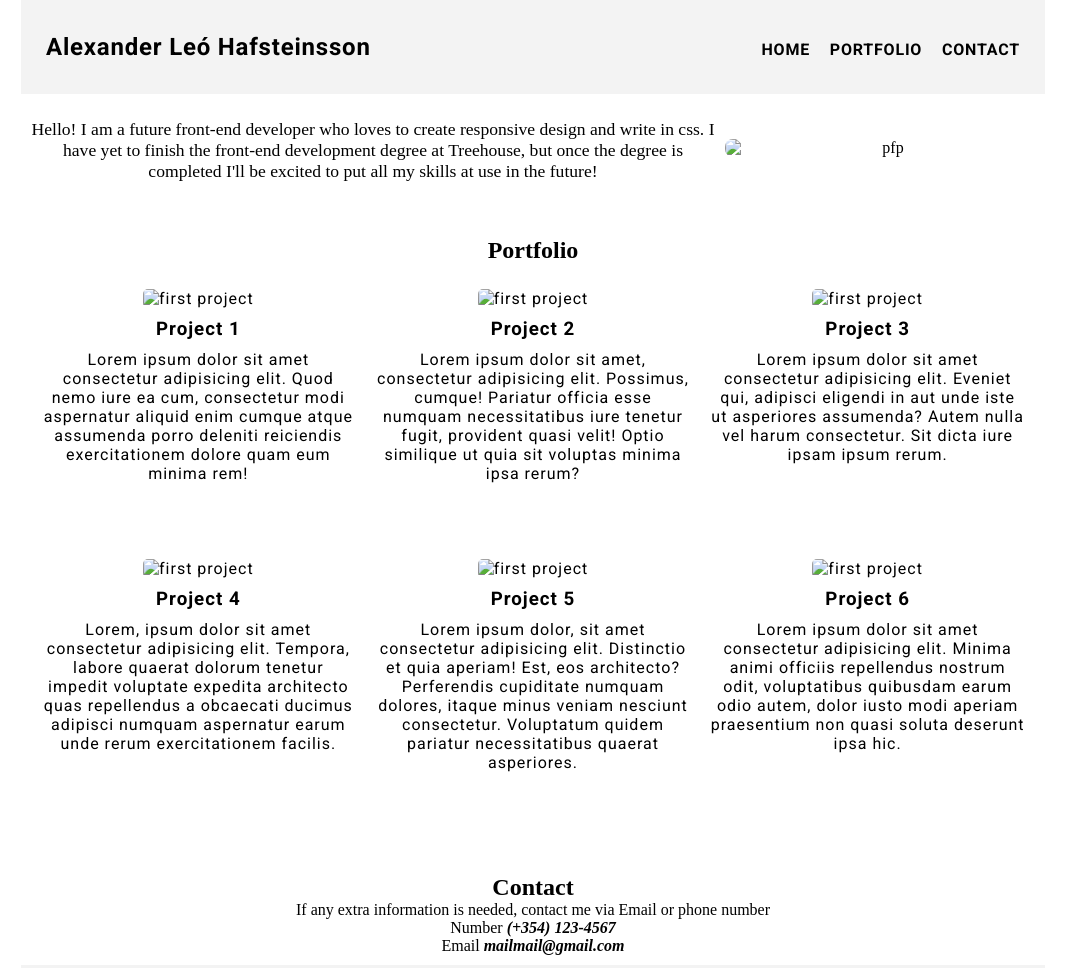
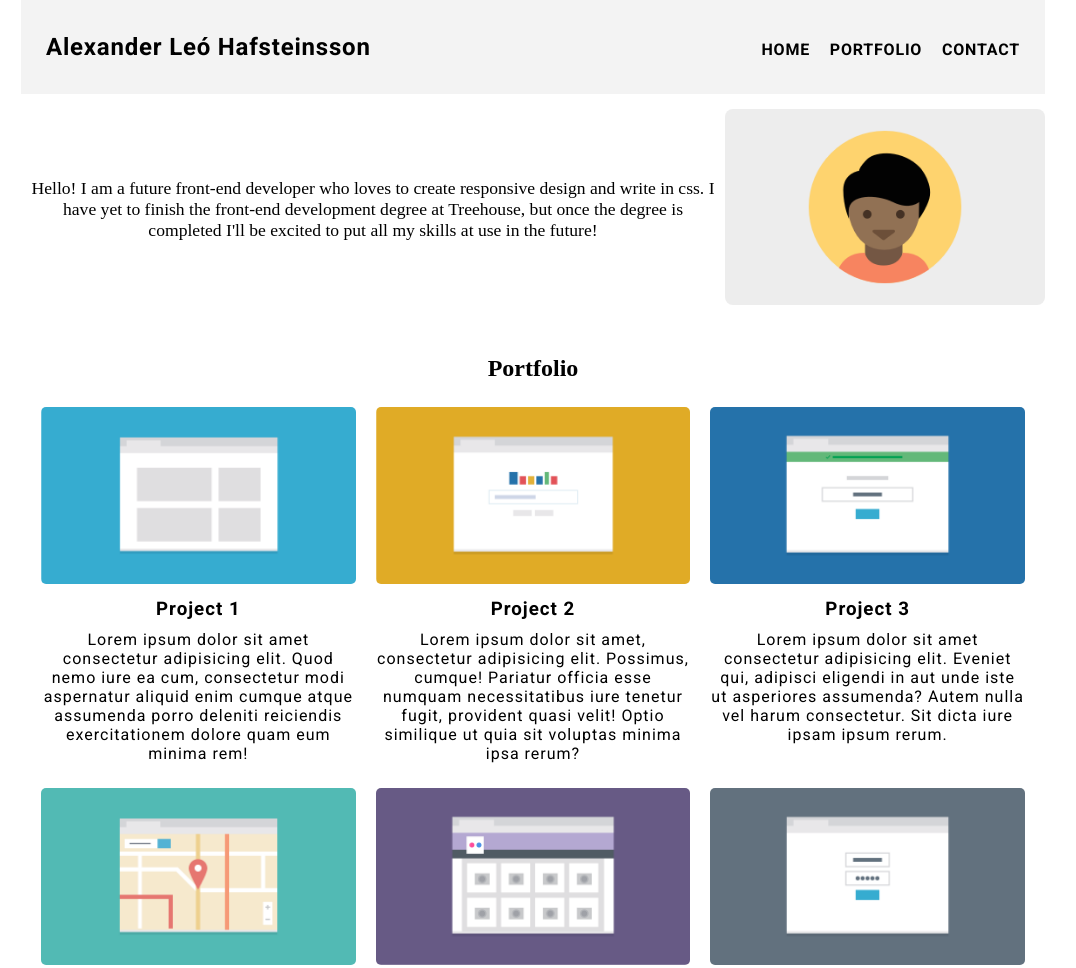
Before and after one commit to AlexLH57/Project-2-Mobile-first-Responsive-Layout, a plain HTML site: page PR2 - Mobile-first Response Layout/index.html in a window 1280 px wide. Shown: the top 968 px of the page, without its empty margins (107-1183 px from the left). Drawn offline with Linux system fonts and the light colour scheme; the site is published under a folder, as on GitHub Pages, so addresses that start at the root find nothing; a web font is replaced by a local one.

Commit message:
fixed img links

```diff
--- a/PR2 - Mobile-first Response Layout/index.html
+++ b/PR2 - Mobile-first Response Layout/index.html
@@ -31,38 +31,38 @@
 
     <div id="about-me">
     <p>Hello! I am a future front-end developer who loves to create responsive design and write in css. I have yet to finish the front-end development degree at Treehouse, but once the degree is completed I'll be excited to put all my skills at use in the future!</p>
-    <img src="/imgs-mockups/images/responsive-layout-profile.png" alt="pfp">
+    <img src="./imgs-mockups/images/responsive-layout-profile.png" alt="pfp">
     </div> <!-- Image should be working now-->
 
     <h2>Portfolio</h2>
     <div id = "portfolio">
       <div class="col box-1">
-        <img src="/imgs-mockups/images/portfolio-1.png" alt="first project" class="project-img">
+        <img src="./imgs-mockups/images/portfolio-1.png" alt="first project" class="project-img">
         <h3><b>Project 1</b></h3>
         <p>Lorem ipsum dolor sit amet consectetur adipisicing elit. Quod nemo iure ea cum, consectetur modi aspernatur aliquid enim cumque atque assumenda porro deleniti reiciendis exercitationem dolore quam eum minima rem!</p>
       </div>
       <div class="col box-2">
-        <img src="/imgs-mockups/images/portfolio-2.png" alt="first project" class="project-img">
+        <img src="./imgs-mockups/images/portfolio-2.png" alt="first project" class="project-img">
         <h3><b>Project 2</b></h3>
         <p>Lorem ipsum dolor sit amet, consectetur adipisicing elit. Possimus, cumque! Pariatur officia esse numquam necessitatibus iure tenetur fugit, provident quasi velit! Optio similique ut quia sit voluptas minima ipsa rerum?</p>
       </div>
       <div class="col box-3">
-        <img src="/imgs-mockups/images/portfolio-3.png" alt="first project" class="project-img">
+        <img src="./imgs-mockups/images/portfolio-3.png" alt="first project" class="project-img">
         <h3><b>Project 3</b></h3>
         <p>Lorem ipsum dolor sit amet consectetur adipisicing elit. Eveniet qui, adipisci eligendi in aut unde iste ut asperiores assumenda? Autem nulla vel harum consectetur. Sit dicta iure ipsam ipsum rerum.</p>
       </div>
       <div class="col box-4">
-        <img src="/imgs-mockups/images/portfolio-4.png" alt="first project" class="project-img">
+        <img src="./imgs-mockups/images/portfolio-4.png" alt="first project" class="project-img">
         <h3><b>Project 4</b></h3>
         <p>Lorem, ipsum dolor sit amet consectetur adipisicing elit. Tempora, labore quaerat dolorum tenetur impedit voluptate expedita architecto quas repellendus a obcaecati ducimus adipisci numquam aspernatur earum unde rerum exercitationem facilis.</p>
       </div>
       <div class="col box-5">
-        <img src="/imgs-mockups/images/portfolio-5.png" alt="first project" class="project-img">
+        <img src="./imgs-mockups/images/portfolio-5.png" alt="first project" class="project-img">
         <h3><b>Project 5</b></h3>
         <p>Lorem ipsum dolor, sit amet consectetur adipisicing elit. Distinctio et quia aperiam! Est, eos architecto? Perferendis cupiditate numquam dolores, itaque minus veniam nesciunt consectetur. Voluptatum quidem pariatur necessitatibus quaerat asperiores.</p>
       </div>
       <div class="col box-6">
-        <img src="/imgs-mockups/images/portfolio-6.png" alt="first project" class="project-img">
+        <img src="./imgs-mockups/images/portfolio-6.png" alt="first project" class="project-img">
         <h3><b>Project 6</b></h3>
         <p>Lorem ipsum dolor sit amet consectetur adipisicing elit. Minima animi officiis repellendus nostrum odit, voluptatibus quibusdam earum odio autem, dolor iusto modi aperiam praesentium non quasi soluta deserunt ipsa hic.</p>
       </div>
```
